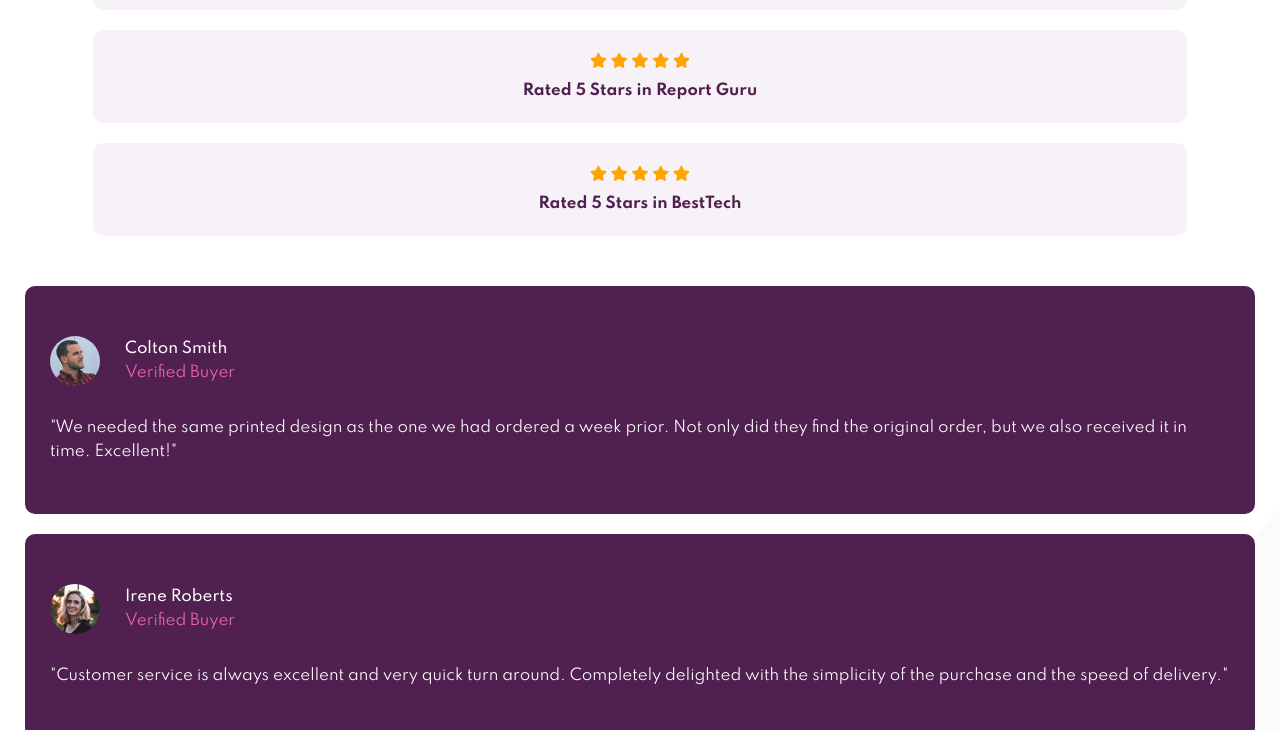
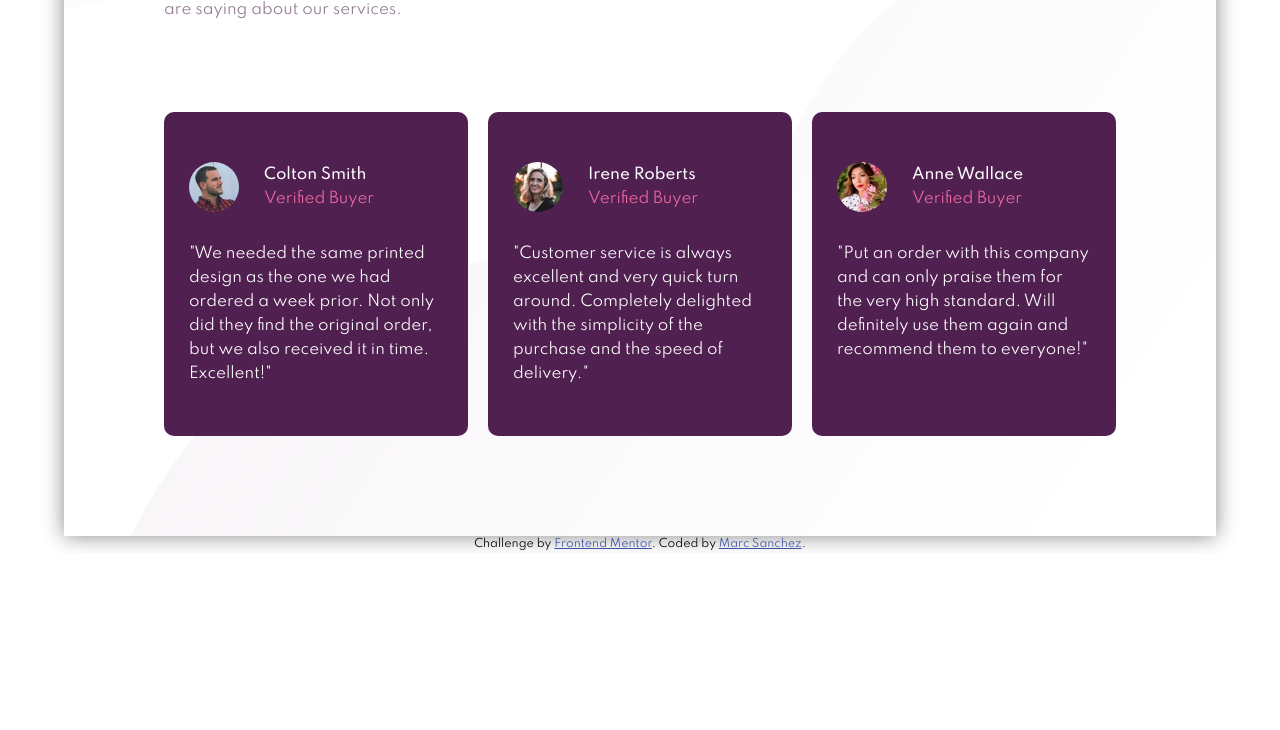
Before and after one commit to marcsanchez1/social-proof-section-master, a plain HTML site: page index.html in a window 1280 px wide. Shown: the part 290-1020 px from the top of the page. After the commit the page ends 844 px from the top, so only its background shows below. Drawn offline with Linux system fonts and the light colour scheme.

Commit message:
Fixed mobile version

```diff
--- a/css/desktop.css
+++ b/css/desktop.css
@@ -1,5 +1,8 @@
 body {
-  /* background: url('../images/bg-pattern-bottom-desktop.svg') no-repeat bottom right; */
+  display: flex;
+  flex-direction: column;
+  justify-content: center;
+  height: 100vh;
 }
 
 .container {
--- a/css/mobile.css
+++ b/css/mobile.css
@@ -13,12 +13,9 @@
 }
 
 body {
-  display: flex;
-  flex-direction: column;
   font-family: "Spartan", sans-serif;
   font-size: 15px;
   line-height: 1.6;
-  height: 100vh;
 }
 
 .container {
--- a/index.html
+++ b/index.html
@@ -21,8 +21,8 @@
       href="https://fonts.googleapis.com/css2?family=Spartan:wght@400;500;700&display=swap"
       rel="stylesheet"
     />
-    <link rel="stylesheet" media="screen and (min-width: 375px)" href="css/mobile.css" />
-    <link rel="stylesheet" media="screen and (min-width: 1400px)" href="css/desktop.css" />
+    <link rel="stylesheet" media="screen and (min-width: 305px)" href="css/mobile.css" />
+    <link rel="stylesheet" media="screen and (min-width: 900px)" href="css/desktop.css" />
 
     <title>Frontend Mentor | Social proof section</title>
 
```
